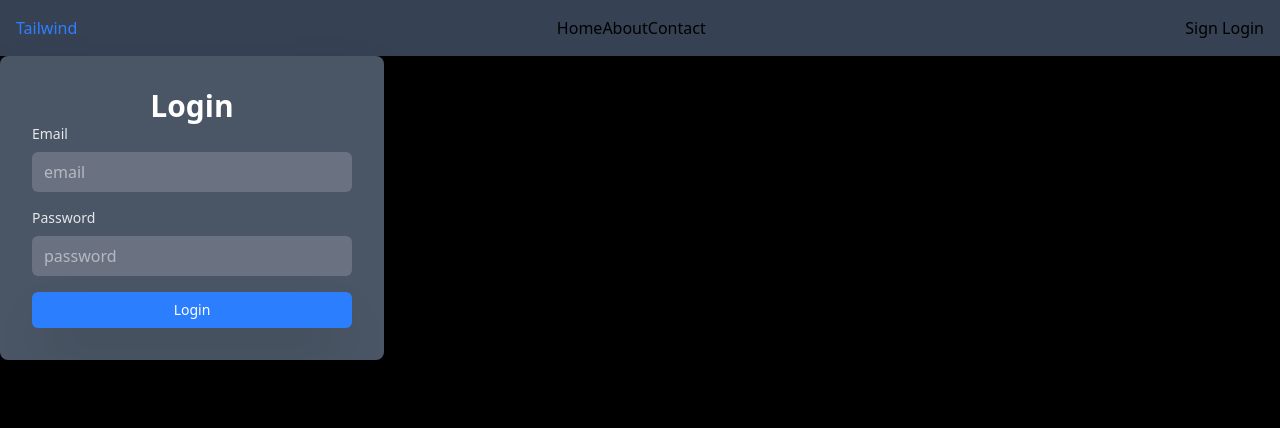
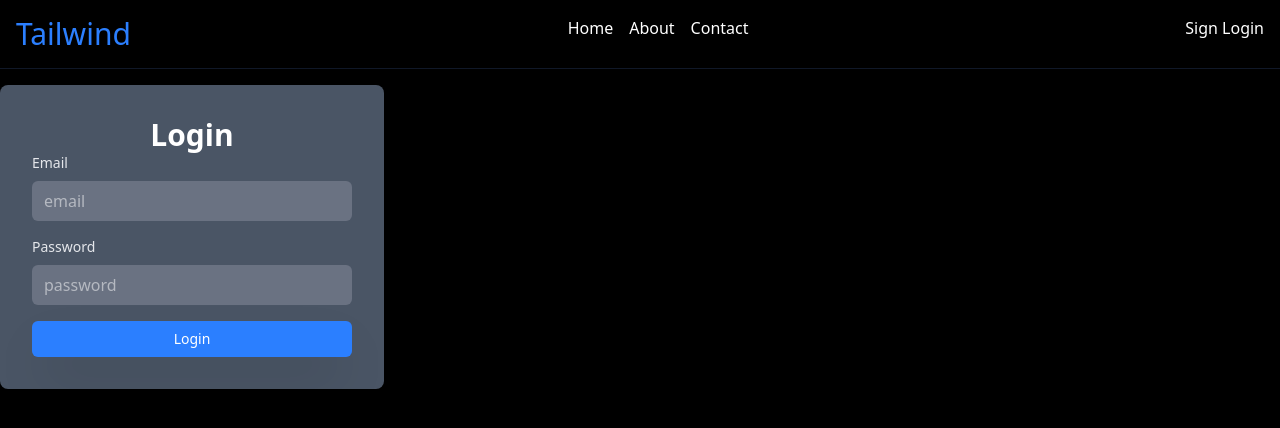
Before and after one commit to Anand-1812/learning_tailwind, a website: page src/index.html in a window 1280 px wide. Drawn offline with Linux system fonts and the light colour scheme.

Commit message:
ul style

```diff
--- a/src/index.html
+++ b/src/index.html
@@ -12,12 +12,14 @@
 
   <div class="">
 
-    <nav class="bg-gray-700 w-full p-4 flex justify-between">
-      <div class="text-blue-500">Tailwind</div>
-      <ul class="flex ">
-        <li>Home</li>
-        <li>About</li>
-        <li>Contact</li>
+    <nav class="w-full p-4 mb-4 text-white border-b border-gray-900 flex justify-between">
+
+      <div class="text-blue-500 text-3xl">Tailwind</div>
+
+      <ul class="flex list-none gap-4 cursor-pointer">
+        <li class="hover:text-blue-500 transition ease-in">Home</li>
+        <li class="hover:text-blue-500 transition ease-in">About</li>
+        <li class="hover:text-blue-500 transition ease-in">Contact</li>
       </ul>
       <div class="">
         <button>Sign</button>
```
Also changed, not shown: src/output.css.
